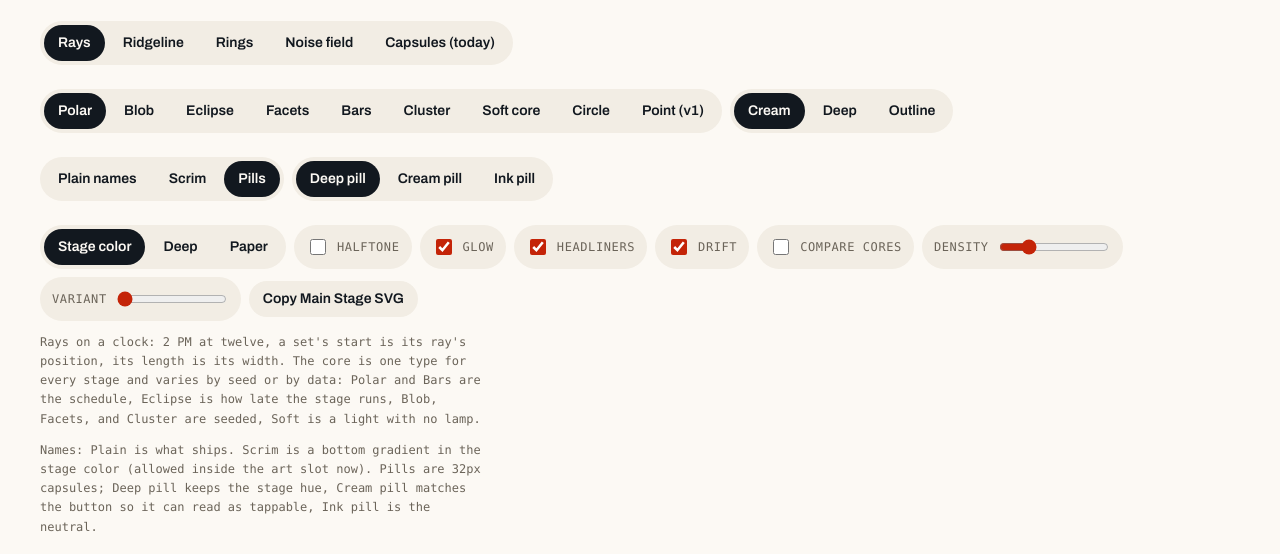
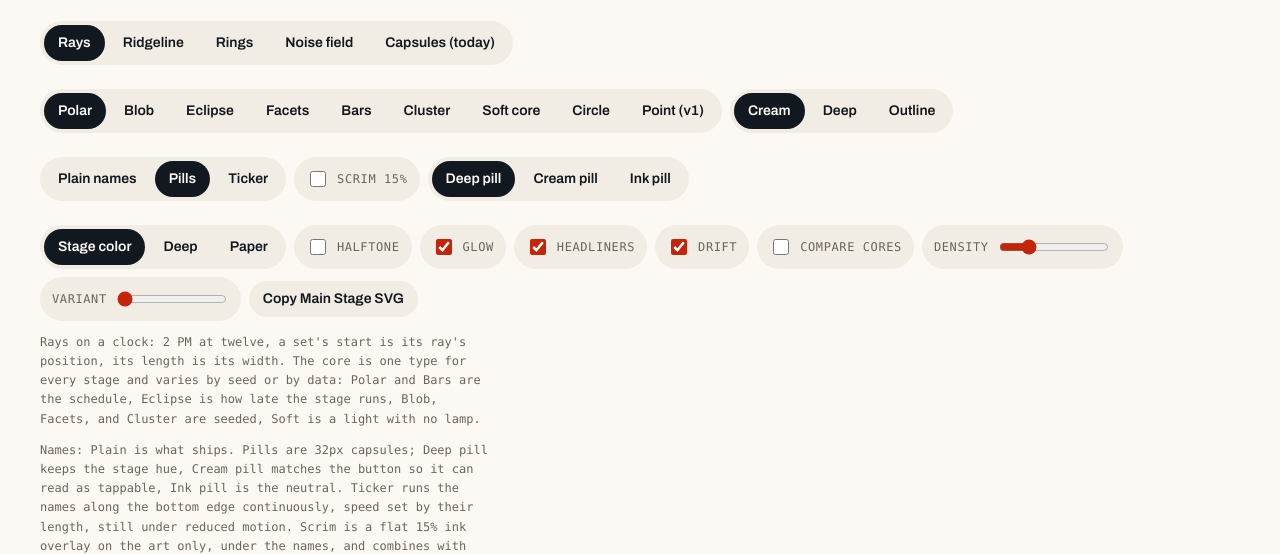
Before and after one commit to jake-lunde/stage-times, a website: page _ref/stage-art-explorer/index.html in a window 1280 px wide. Shown: the part 202-756 px from the top of the page. Drawn offline with Linux system fonts and the light colour scheme; a web font is replaced by a local one.

Commit message:
Explorer: ticker names and a flat 15% scrim
Ticker runs the headliners along the bottom edge of the art. Scrim is
its own toggle now, a flat 15% ink overlay on the art area only, so it
combines with plain, pill, or ticker names.

Co-Authored-By: Claude Fable 5.1 <noreply@anthropic.com>
Claude-Session: https://claude.ai/code/session_01C8yNQRDHycywRm7acqW9aP

```diff
--- a/_ref/stage-art-explorer/index.html
+++ b/_ref/stage-art-explorer/index.html
@@ -43,7 +43,13 @@ label.ctl input[type=checkbox]{accent-color:var(--red);width:16px;height:16px}
 .lineup span{display:block}
 .lineup.pills{display:flex;flex-wrap:wrap;gap:6px;bottom:14px}
 .lineup.pills span{display:inline-block;height:32px;line-height:32px;padding:0 14px;border-radius:16px;font-size:15px;font-weight:600;white-space:nowrap;max-width:100%;min-width:0;overflow:hidden;text-overflow:ellipsis}
-.scrim{position:absolute;left:0;right:0;bottom:0;height:62%;pointer-events:none}
+.scrim{position:absolute;inset:0;background:rgba(18,24,31,.15);pointer-events:none}
+.ticker{position:absolute;left:0;right:0;bottom:12px;margin:0;overflow:hidden;white-space:nowrap;font-size:16px;font-weight:600;line-height:32px;-webkit-mask-image:linear-gradient(to right,transparent,#000 24px,#000 calc(100% - 24px),transparent);mask-image:linear-gradient(to right,transparent,#000 24px,#000 calc(100% - 24px),transparent)}
+.ticker .track{display:inline-block;animation:ticker var(--dur,24s) linear infinite;will-change:transform}
+.ticker .track span{display:inline-block;padding-right:16px}
+.ticker .track span::after{content:"\00b7";display:inline-block;padding-left:16px;opacity:.6}
+@keyframes ticker{to{transform:translateX(-50%)}}
+@media (prefers-reduced-motion: reduce){.ticker .track{animation:none}}
 .body{padding:0 16px 16px}
 .body h3{font-size:28px;line-height:1.05;font-weight:600;margin-top:10px}
 .body .meta{font-family:var(--mono);font-size:12px;letter-spacing:.05em;text-transform:uppercase;opacity:.85;margin:6px 0 0}
@@ -102,9 +108,10 @@ footer{margin-top:64px;padding-top:24px;border-top:1px solid var(--line);font-fa
 <div class="panel" role="group" aria-label="Names">
   <div class="seg" id="names">
     <button data-v="plain">Plain names</button>
-    <button data-v="scrim">Scrim</button>
     <button data-v="pills" aria-pressed="true">Pills</button>
+    <button data-v="ticker">Ticker</button>
   </div>
+  <label class="ctl"><input type="checkbox" id="scrim"> Scrim 15%</label>
   <div class="seg" id="pillInk" role="group" aria-label="Pill fill">
     <button data-v="deep" aria-pressed="true">Deep pill</button>
     <button data-v="cream">Cream pill</button>
@@ -233,7 +240,7 @@ function core(kind,cx,cy,hh,sets,st,rand,ink,o){
 }
 function emitter(seed,base,sets,st,o,idx){
   const rand=mulberry32(fnv1a(seed));const ink=inks(base,o.ground);
-  const cx=200,cy=o.text&&o.names!=="plain"?100:120,hh=60;const R=420;const uid=fnv1a(seed).toString(36);
+  const cx=200,cy=o.text&&o.names==="pills"?100:120,hh=60;const R=420;const uid=fnv1a(seed).toString(36);
   const kind=o.shape;
   const gdefs=o.glow?`<defs><radialGradient id="g${uid}" gradientUnits="userSpaceOnUse" cx="${cx}" cy="${cy}" r="${R}"><stop offset="0" stop-color="${ink.a}" stop-opacity=".95"/><stop offset=".3" stop-color="${ink.a}" stop-opacity=".45"/><stop offset="1" stop-color="${ink.a}" stop-opacity="0"/></radialGradient></defs>`:'';
   const hdefs=o.halftone?`<defs><pattern id="d1${uid}" width="10" height="10" patternUnits="userSpaceOnUse"><circle cx="5" cy="5" r="3" fill="${ink.a}" fill-opacity=".8"/></pattern><pattern id="d2${uid}" width="12" height="12" patternUnits="userSpaceOnUse"><circle cx="6" cy="6" r="2" fill="${ink.a}" fill-opacity=".7"/></pattern><pattern id="d3${uid}" width="14" height="14" patternUnits="userSpaceOnUse"><circle cx="7" cy="7" r="1" fill="${ink.a}" fill-opacity=".7"/></pattern></defs>`:'';
@@ -314,10 +321,10 @@ function capsules(seed,base,sets,st,o){
 const FAM={rays,ridge,rings,field,capsules};
 
 // ---- state + render
-const state={fam:'rays',ground:'color',halftone:false,glow:true,text:true,anim:true,density:.7,variant:0,shape:'polar',shapeInk:'cream',names:'pills',pillInk:'deep',sheet:false};
+const state={fam:'rays',ground:'color',halftone:false,glow:true,text:true,anim:true,density:.7,variant:0,shape:'polar',shapeInk:'cream',names:'pills',pillInk:'deep',sheet:false,scrim:false};
 // state in the hash, so a dialed-in configuration is a shareable link
 try{const h=new URLSearchParams(location.hash.slice(1));for(const[k,v]of h){if(!(k in state))continue;state[k]=typeof state[k]==='boolean'?v==='1':typeof state[k]==='number'?+v:v;}}catch(e){}
-function syncControls(){document.querySelectorAll('.seg').forEach(seg=>seg.querySelectorAll('button').forEach(b=>b.setAttribute('aria-pressed',String(b.dataset.v===state[seg.id]))));for(const id of['halftone','glow','text','anim','sheet'])document.getElementById(id).checked=!!state[id];document.getElementById('density').value=Math.round(state.density*100);document.getElementById('variant').value=state.variant;}
+function syncControls(){document.querySelectorAll('.seg').forEach(seg=>seg.querySelectorAll('button').forEach(b=>b.setAttribute('aria-pressed',String(b.dataset.v===state[seg.id]))));for(const id of['halftone','glow','text','anim','sheet','scrim'])document.getElementById(id).checked=!!state[id];document.getElementById('density').value=Math.round(state.density*100);document.getElementById('variant').value=state.variant;}
 function pushHash(){const h=new URLSearchParams();for(const[k,v]of Object.entries(state))h.set(k,typeof v==='boolean'?(v?'1':'0'):String(v));history.replaceState(null,'','#'+h.toString());}
 const esc=s=>s.replace(/&/g,'&amp;').replace(/</g,'&lt;');
 let lastMain='';
@@ -342,10 +349,13 @@ function render(){
     const el=document.createElement('div');el.className='card'+(onPaper?' on-paper':'')+(state.anim?' anim':'');el.style.background=r.bg;
     const pillBg=state.pillInk==='deep'?shade(COLORS[i],onPaper?0:.5):state.pillInk==='cream'?'#FCF9F4':'#12181F';
     const pillFg=state.pillInk==='cream'?'#12181F':'#FCF9F4';
-    const scrimTo=onPaper?'#F2EDE4':shade(COLORS[i],state.ground==='deep'?.72:.45);
-    const scrim=state.text&&state.names==='scrim'?`<div class="scrim" style="background:linear-gradient(to bottom, ${scrimTo}00 0%, ${scrimTo}f2 70%)"></div>`:'';
+    const scrim=state.scrim?`<div class="scrim"></div>`:'';
+    const tickerNames=st.headliners.map(a=>`<span>${esc(a)}</span>`).join('');
+    const dur=Math.max(14,Math.round(st.headliners.join('').length*0.55));
     const names=state.text?(state.names==='pills'
       ?`<p class="lineup pills">${st.headliners.map(a=>`<span style="background:${pillBg};color:${pillFg}">${esc(a)}</span>`).join('')}</p>`
+      :state.names==='ticker'
+      ?`<p class="ticker" style="--dur:${dur}s"><span class="track">${tickerNames}${tickerNames}</span></p>`
       :`<p class="lineup">${st.headliners.map(a=>`<span>${esc(a)}</span>`).join('')}</p>`):'';
     el.innerHTML=`<div class="art">${svg}${scrim}${names}</div>
       <div class="body"><h3>${esc(stg.name)}</h3><p class="meta">${st.n} sets · Fri–Sun</p>
@@ -363,8 +373,8 @@ function render(){
 }
 document.querySelectorAll('.seg').forEach(seg=>seg.addEventListener('click',e=>{const b=e.target.closest('button');if(!b)return;seg.querySelectorAll('button').forEach(x=>x.setAttribute('aria-pressed','false'));b.setAttribute('aria-pressed','true');state[seg.id]=b.dataset.v;render();}));
 // names protection note
-const NOTE=document.createElement('p');NOTE.className='hint';NOTE.textContent='Names: Plain is what ships. Scrim is a bottom gradient in the stage color (allowed inside the art slot now). Pills are 32px capsules; Deep pill keeps the stage hue, Cream pill matches the button so it can read as tappable, Ink pill is the neutral.';document.getElementById('hint').after(NOTE);
-for(const id of['halftone','glow','text','anim','sheet'])document.getElementById(id).addEventListener('change',e=>{state[id]=e.target.checked;render();});
+const NOTE=document.createElement('p');NOTE.className='hint';NOTE.textContent='Names: Plain is what ships. Pills are 32px capsules; Deep pill keeps the stage hue, Cream pill matches the button so it can read as tappable, Ink pill is the neutral. Ticker runs the names along the bottom edge continuously, speed set by their length, still under reduced motion. Scrim is a flat 15% ink overlay on the art only, under the names, and combines with any of them.';document.getElementById('hint').after(NOTE);
+for(const id of['halftone','glow','text','anim','sheet','scrim'])document.getElementById(id).addEventListener('change',e=>{state[id]=e.target.checked;render();});
 document.getElementById('density').addEventListener('input',e=>{state.density=e.target.value/100;render();});
 document.getElementById('variant').addEventListener('input',e=>{state.variant=+e.target.value;render();});
 document.getElementById('copysvg').addEventListener('click',e=>{if(navigator.clipboard){navigator.clipboard.writeText(lastMain).then(()=>{e.target.textContent='Copied';setTimeout(()=>e.target.textContent='Copy Main Stage SVG',1400);},()=>{});}});
```
Also changed, not shown: _ref/stage-art-explorer/template.html (+19 -9 lines), _ref/stage-art-explorer/README.md.
